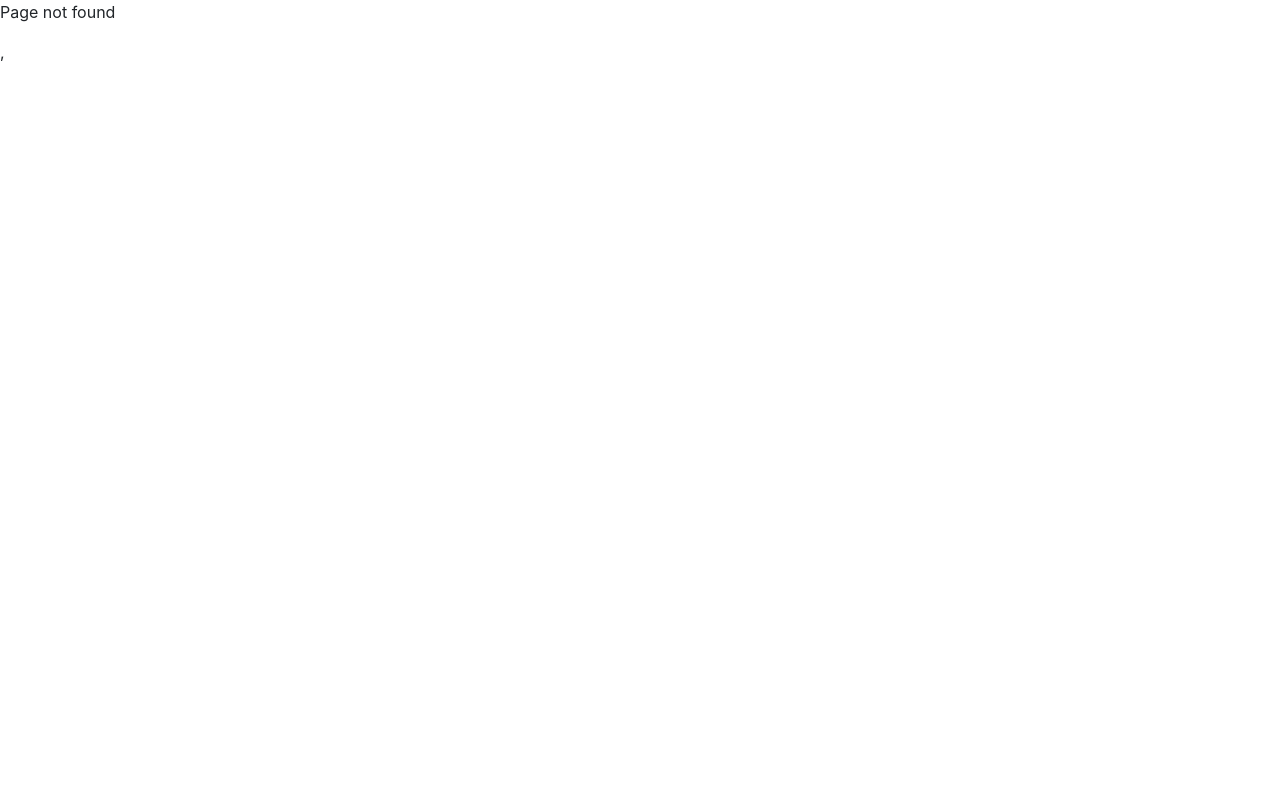
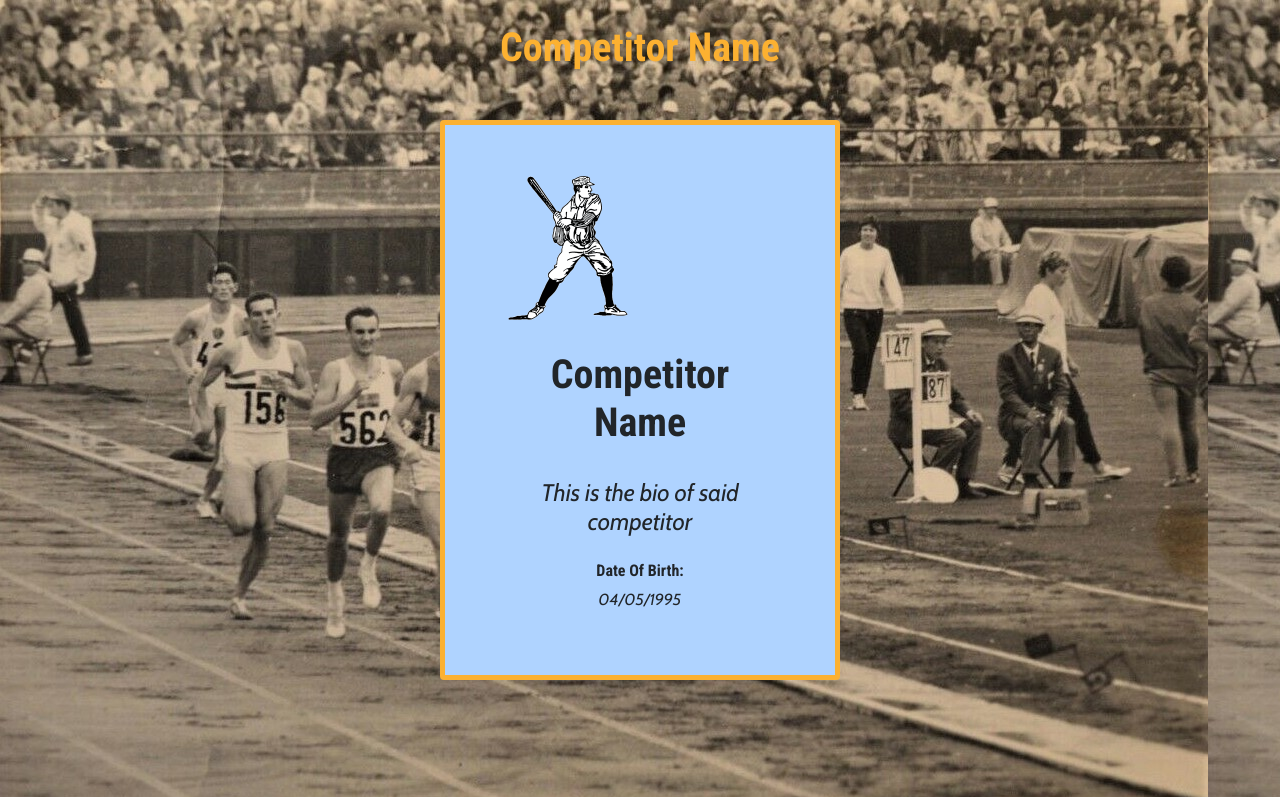
Before and after one commit to TechMilton/Lockdown-Olympics, a React (Create React App) app: page /competitor in a window 1280 px wide. Before the commit this address had no page. Shown: the top 797 px of the page. Built offline with nearby package versions, Linux system fonts and the light colour scheme; no server answers.

Commit message:
changed font on competitor cards

```diff
--- a/public/index.html
+++ b/public/index.html
@@ -11,6 +11,7 @@
   <link rel="stylesheet" href="https://maxcdn.bootstrapcdn.com/bootstrap/4.3.1/css/bootstrap.min.css"
     integrity="sha384-ggOyR0iXCbMQv3Xipma34MD+dH/1fQ784/j6cY/iJTQUOhcWr7x9JvoRxT2MZw1T" crossorigin="anonymous" />
   <link href="https://fonts.googleapis.com/css2?family=Roboto+Condensed:wght@700&display=swap" rel="stylesheet">
+  <link href="https://fonts.googleapis.com/css2?family=Cabin:ital@1&display=swap" rel="stylesheet">
 
   <!--
       manifest.json provides metadata used when your web app is installed on a
--- a/src/App.css
+++ b/src/App.css
@@ -38,6 +38,12 @@ body {
 .titleFont {
   font-family: 'Roboto Condensed';
 }
+
+.italicFont {
+  font-family: 'Cabin', sans-serif;
+}
+
+/* End of Competitor Card Styling */
 
 .backgroundLanding {
   width: 100vw;
--- a/src/App.js
+++ b/src/App.js
@@ -24,7 +24,7 @@ const App = () => (
         </Route>
 
 
-        <Route exact path="/competitors">
+        <Route exact path="/competitor">
           <CompetitorCard />
         </Route>
 
--- a/src/Components/CompetitorCard/CompetitorCard.js
+++ b/src/Components/CompetitorCard/CompetitorCard.js
@@ -45,9 +45,9 @@ class CompetitorCard extends Component {
 
                 <Card.Body className="m-auto">
                     <h1 className='p-2 titleFont'>Competitor Name</h1>
-                    <h4 className='p-3'>This is the bio of said competitor</h4>
-                    <p>Date Of Birth</p>
-                    <p>04.05.1995</p>
+                    <h4 className='p-3 italicFont'>This is the bio of said competitor</h4>
+                    <h6 className="titleFont">Date Of Birth:</h6>
+                    <p className="italicFont">04/05/1995</p>
                 </Card.Body>
             </Card>
             </div>
```
